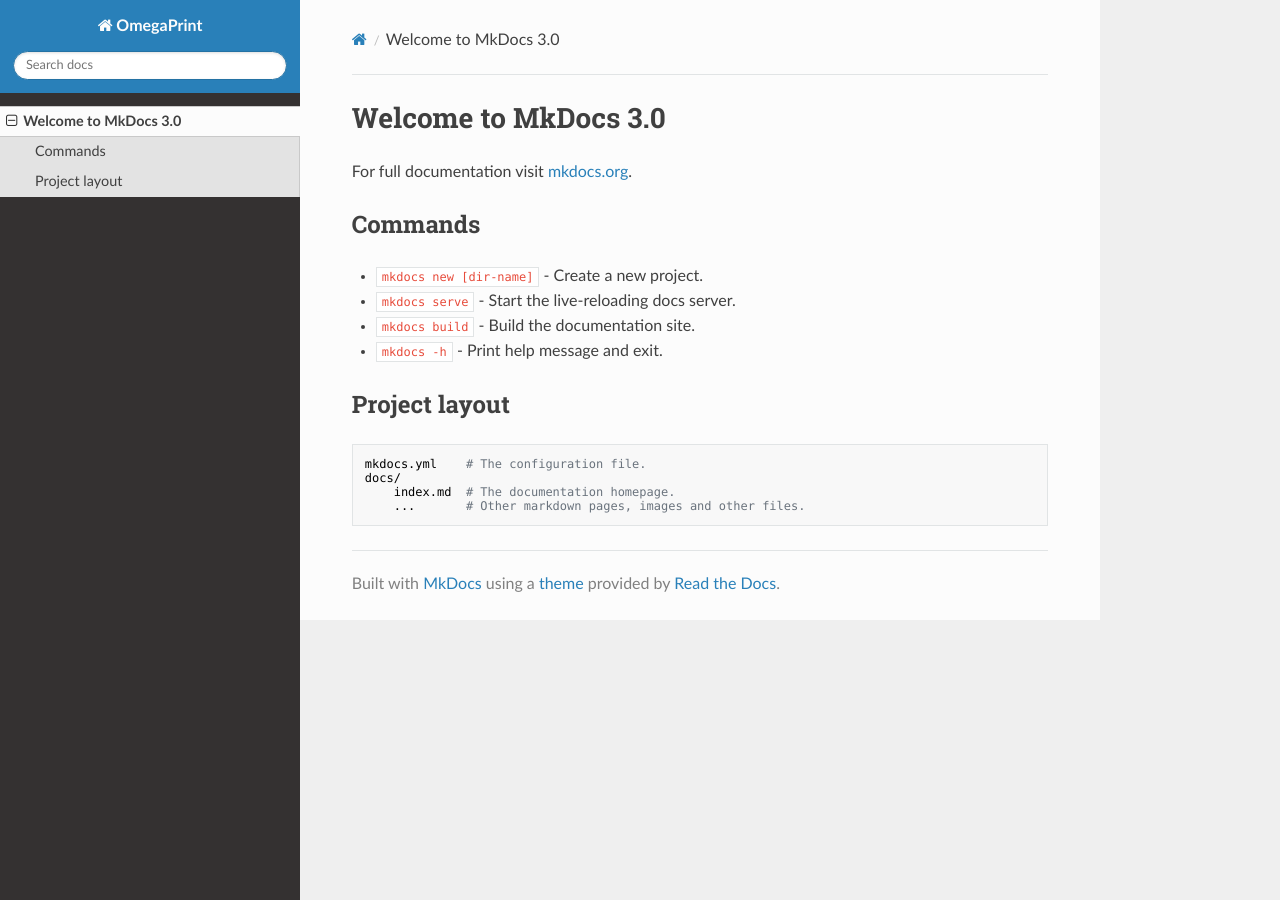
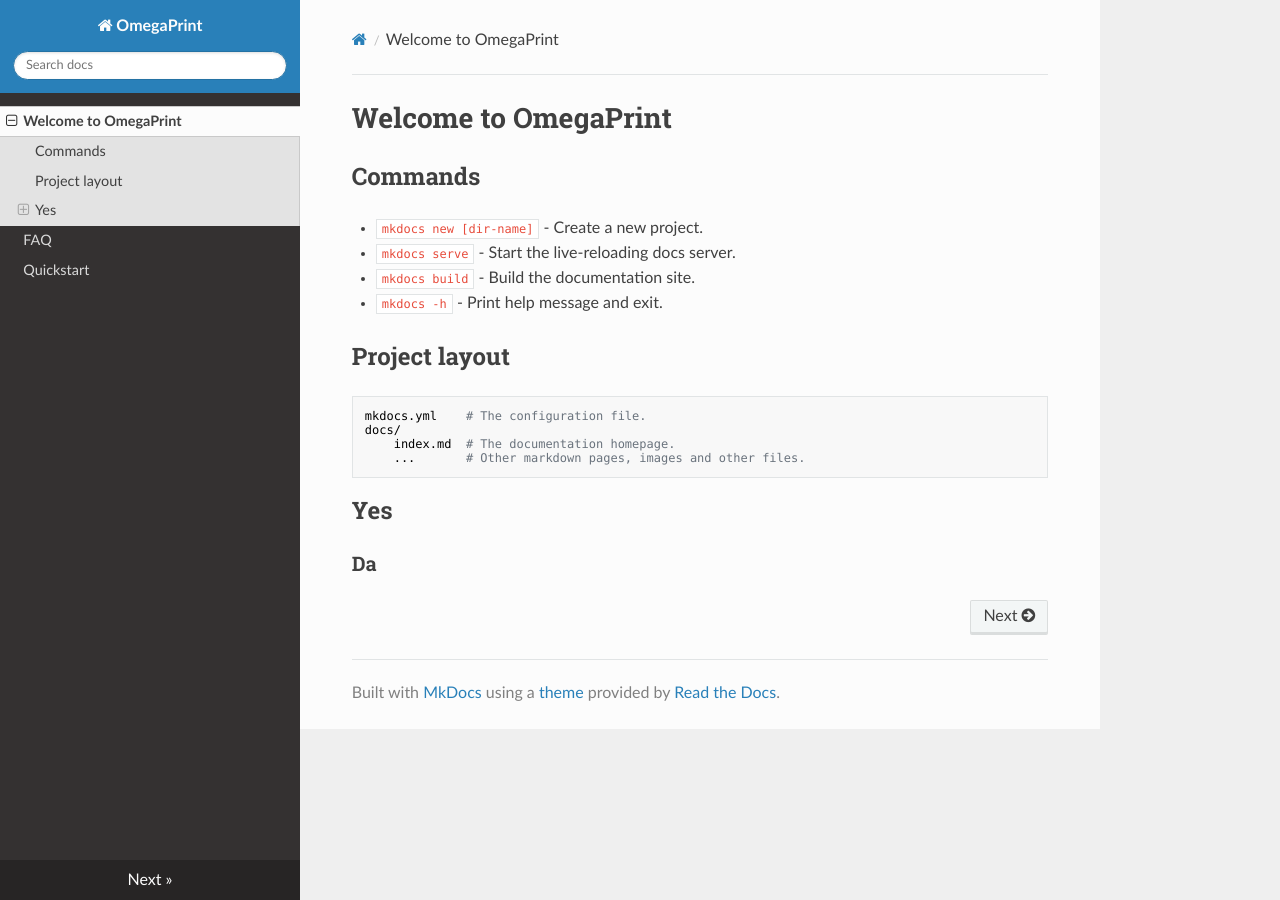
Before and after one commit to jonasmuriboe/jonasmuriboe.github.io, an MkDocs documentation site: the page built from docs/index.md, in a window 1280 px wide. Built offline with MkDocs 1.6.1, drawn with Linux system fonts in a browser that asks for light colours; nearby versions of some CDN libraries.

Commit message:
Initial basic info

```diff
--- a/docs/index.md
+++ b/docs/index.md
@@ -1,6 +1,4 @@
-# Welcome to MkDocs 3.0
-
-For full documentation visit [mkdocs.org](https://www.mkdocs.org).
+# Welcome to OmegaPrint
 
 ## Commands
 
@@ -15,3 +13,7 @@ For full documentation visit [mkdocs.org](https://www.mkdocs.org).
     docs/
         index.md  # The documentation homepage.
         ...       # Other markdown pages, images and other files.
+
+
+## Yes
+### Da
```
Also changed, not shown: docs/faq.md (added, +11 -0 lines), docs/quickstart.md (added, +22 -0 lines), img/Default_Settings.png (added), img/Install_Step_1.png (added), img/Install_Step_2.png (added), img/Install_Step_3.png (added), img/Install_Step_4.png (added), 1 other file.
